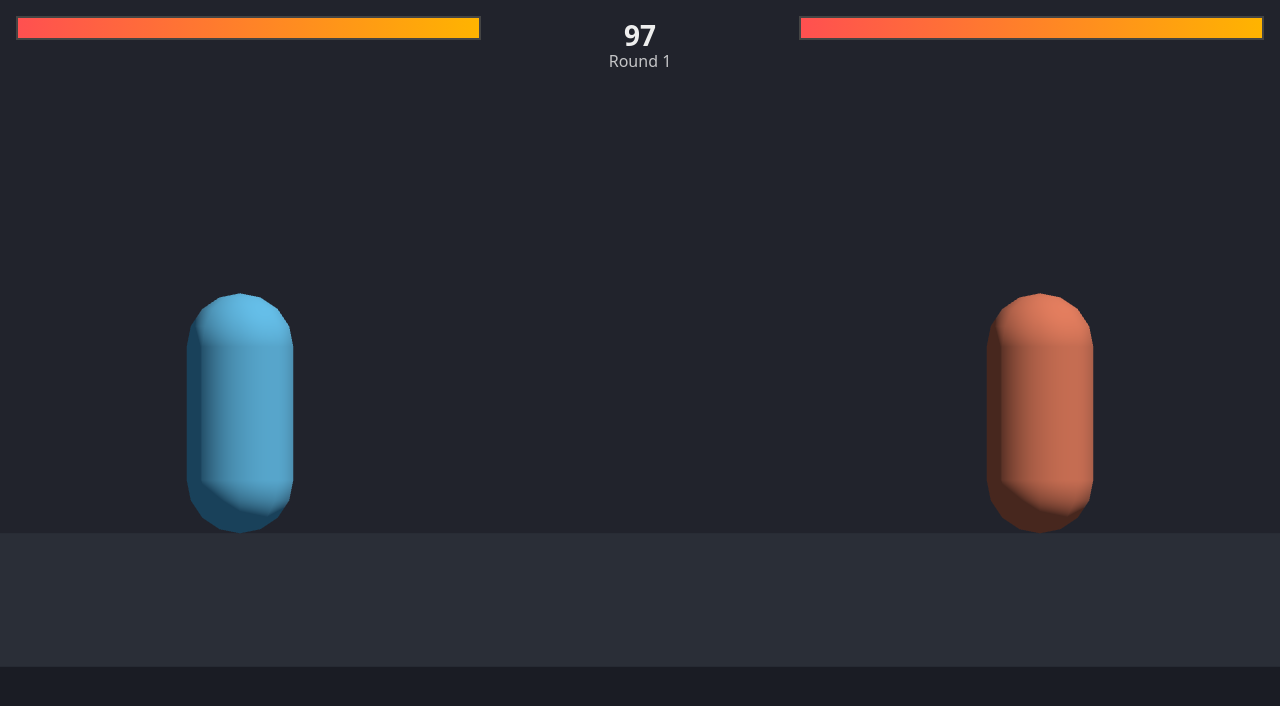
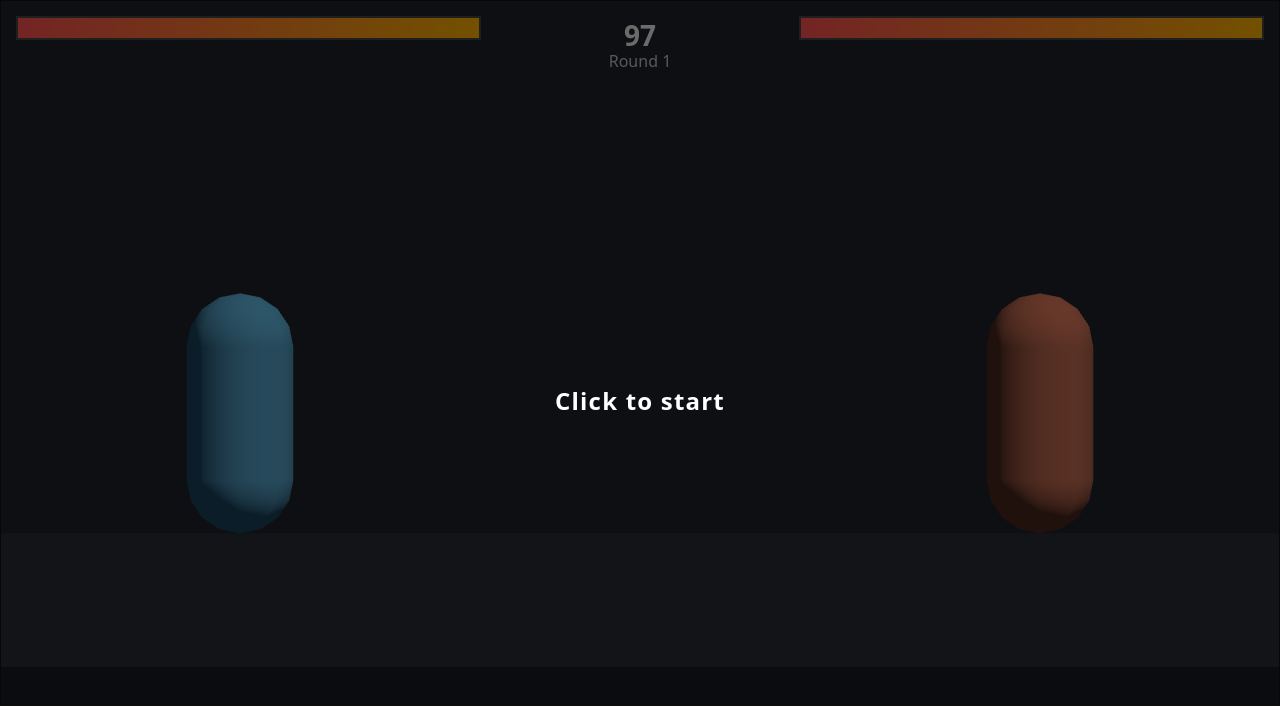
Before and after one commit to lingolearn-hue/lab-fighter-dev, a website built with Vite: page index.html in a window 1280 px wide. Built offline with nearby package versions, Linux system fonts and the light colour scheme; animation ran at ten frames a second.

Commit message:
Fix controller input: focusable canvas + click-to-start overlay, preventDefault on bound keys, P2 attack keys off numpad (comma/period/slash)
- Add jsdom-based KeyboardSource test exercising real browser keyboard events
- Confine scope to 2D/horizontal stage for now

```diff
--- a/package.json
+++ b/package.json
@@ -11,6 +11,7 @@
   },
   "devDependencies": {
     "@types/three": "^0.186.0",
+    "jsdom": "^30.1.1",
     "typescript": "~6.0.2",
     "vite": "^8.3.0",
     "vitest": "^5.0.3"
--- a/src/core/input/KeyboardSource.ts
+++ b/src/core/input/KeyboardSource.ts
@@ -25,10 +25,15 @@ export const PLAYER2_KEYS: KeyBindings = {
   right: "ArrowRight",
   jump: "ArrowUp",
   crouch: "ArrowDown",
-  light: "Numpad1",
-  heavy: "Numpad2",
-  block: "Numpad3",
+  light: "Comma",
+  heavy: "Period",
+  block: "Slash",
 };
+
+const ALL_BOUND_CODES = new Set([
+  ...Object.values(PLAYER1_KEYS),
+  ...Object.values(PLAYER2_KEYS),
+]);
 
 export class KeyboardSource {
   private held = new Set<string>();
@@ -36,10 +41,12 @@ export class KeyboardSource {
 
   constructor() {
     window.addEventListener("keydown", (e) => {
+      if (ALL_BOUND_CODES.has(e.code)) e.preventDefault();
       if (!this.held.has(e.code)) this.justPressed.add(e.code);
       this.held.add(e.code);
     });
     window.addEventListener("keyup", (e) => {
+      if (ALL_BOUND_CODES.has(e.code)) e.preventDefault();
       this.held.delete(e.code);
     });
   }
--- a/src/main.ts
+++ b/src/main.ts
@@ -16,7 +16,22 @@ const renderer = new THREE.WebGLRenderer({ antialias: true });
 renderer.setPixelRatio(window.devicePixelRatio);
 renderer.setSize(window.innerWidth, window.innerHeight);
 renderer.shadowMap.enabled = true;
+renderer.domElement.tabIndex = 0;
 gameRoot.insertBefore(renderer.domElement, hudRoot);
+renderer.domElement.focus();
+
+const startOverlay = document.createElement("div");
+startOverlay.className = "start-overlay";
+startOverlay.textContent = "Click to start";
+gameRoot.appendChild(startOverlay);
+function dismissOverlay() {
+  startOverlay.remove();
+  renderer.domElement.focus();
+  window.removeEventListener("keydown", dismissOverlay);
+  window.removeEventListener("pointerdown", dismissOverlay);
+}
+window.addEventListener("keydown", dismissOverlay, { once: true });
+window.addEventListener("pointerdown", dismissOverlay, { once: true });
 
 const scene = new THREE.Scene();
 scene.background = new THREE.Color(0x1a1c24);
--- a/src/style.css
+++ b/src/style.css
@@ -25,6 +25,21 @@ html, body {
   inset: 0;
   pointer-events: none;
   color: #eee;
+}
+
+.start-overlay {
+  position: absolute;
+  inset: 0;
+  display: flex;
+  align-items: center;
+  justify-content: center;
+  background: rgba(0, 0, 0, 0.55);
+  color: #fff;
+  font-size: 24px;
+  font-weight: bold;
+  letter-spacing: 0.05em;
+  cursor: pointer;
+  z-index: 10;
 }
 
 .hud-bar {
```
Also changed, not shown: src/__tests__/keyboardSource.test.ts (added, +48 -0 lines), README.md, 1 other file.
